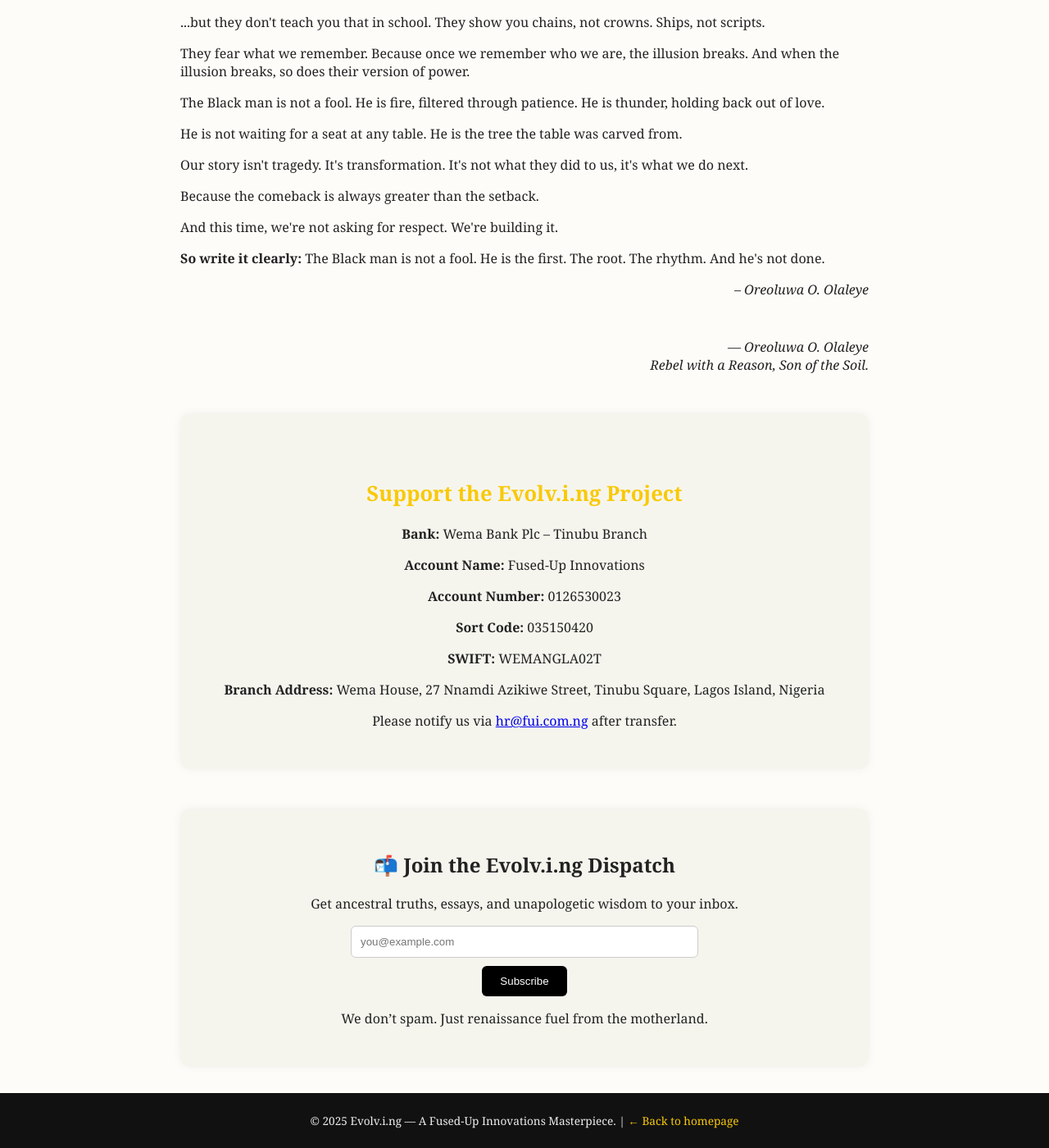
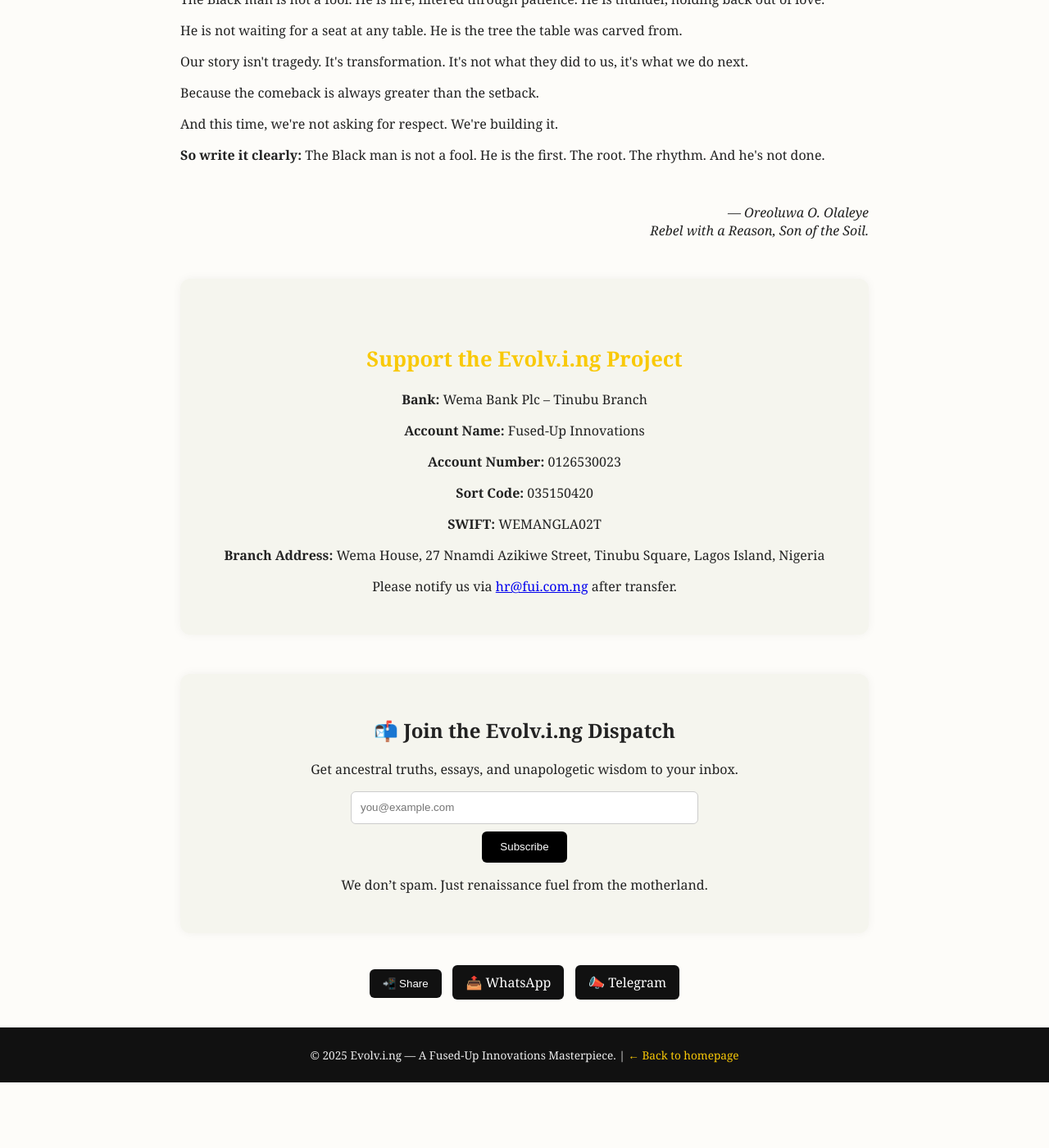
Before and after one commit to oreoluwa-olaleye/Evolving2025, a Jekyll site: the page the-black-man.html, which Jekyll copies as it is, in a window 1280 px wide and 1400 px high, scrolled down 2112 px. Shown: the whole window at 82% size. Built offline with Jekyll 4.4.1, drawn with Linux system fonts in a browser that asks for light colours; after the commit the page ends 3432 px from its top, so only the background shows below that; some of the changed text lies outside the part shown.

Commit message:
Update the-black-man.html

```diff
--- a/the-black-man.html
+++ b/the-black-man.html
@@ -148,16 +148,10 @@
     <h2 class="section-title">About Evolv.i.ng</h2>
     <p><strong>Evolv.i.ng</strong> is a storytelling, transformation, and wisdom project powered by <em>Fused-Up Innovations</em>. It is a digital sanctuary for thought-leaders, visionaries, rebels, and creatives who know that culture is not just remembered — it is reborn.</p>
   </section>
-  <section class="share-buttons">
-    <button onclick="shareNative()">📲 Share</button>
-    <a href="https://wa.me/?text=Read%20this:%20https://evolv.i.ng/the-black-man/" target="_blank">📤 WhatsApp</a>
-    <a href="https://t.me/share/url?url=https://evolv.i.ng/the-black-man/&text=You need to read this." target="_blank">📣 Telegram</a>
-  </section>
   <section class="content">
     <p>Let’s get this straight: the Black man isn’t stupid. He isn’t lazy. He isn’t lost.</p>
     <p>He’s just been misread, misquoted, and misunderstood...</p>
     <blockquote>Wisdom isn’t always loud. Sometimes it’s rooted, still, and patient.</blockquote>
-    <p>...</p>
     <div class="black-wisdom">
   <h2 style="text-transform: uppercase; text-align: center;">The Black Man is Not a Fool; He is Wise</h2>
   <p style="text-align: center; font-style: italic; margin-bottom: 2rem;">Written by Oreoluwa O. Olaleye</p>
@@ -236,7 +230,6 @@
 
   <p><strong>So write it clearly:</strong> The Black man is not a fool. He is the first. The root. The rhythm. And he's not done.</p>
 
-  <p style="text-align:right; font-style:italic;">– Oreoluwa O. Olaleye</p>
     </div>
     <div class="signature">
       — Oreoluwa O. Olaleye<br />Rebel with a Reason, Son of the Soil.
@@ -262,6 +255,11 @@
     </form>
     <p class="disclaimer">We don’t spam. Just renaissance fuel from the motherland.</p>
   </section>
+  <section class="share-buttons">
+    <button onclick="shareNative()">📲 Share</button>
+    <a href="https://wa.me/?text=Read%20this:%20https://evolv.i.ng/the-black-man/" target="_blank">📤 WhatsApp</a>
+    <a href="https://t.me/share/url?url=https://evolv.i.ng/the-black-man/&text=You need to read this." target="_blank">📣 Telegram</a>
+  </section>
 </main>
 <footer class="footer">
   &copy; 2025 Evolv.i.ng — A Fused-Up Innovations Masterpiece. | <a href="/">← Back to homepage</a>
```
